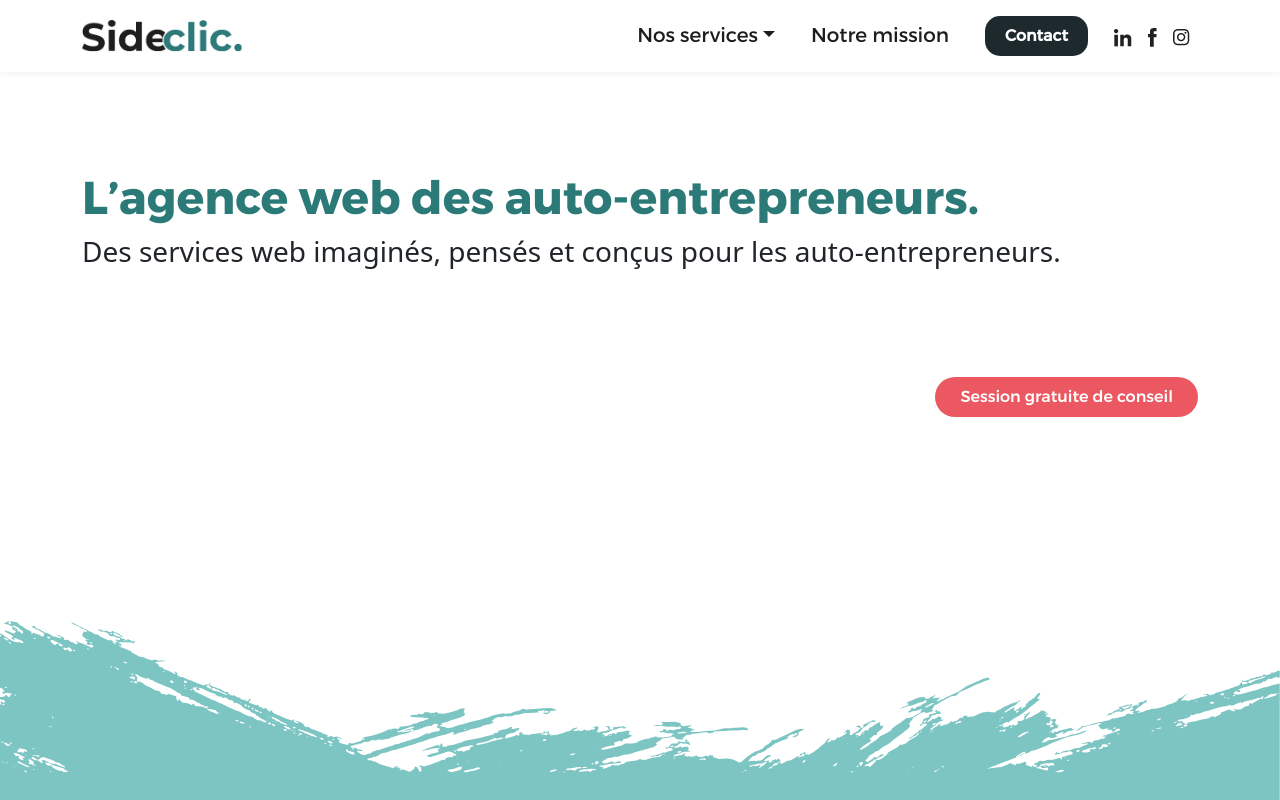
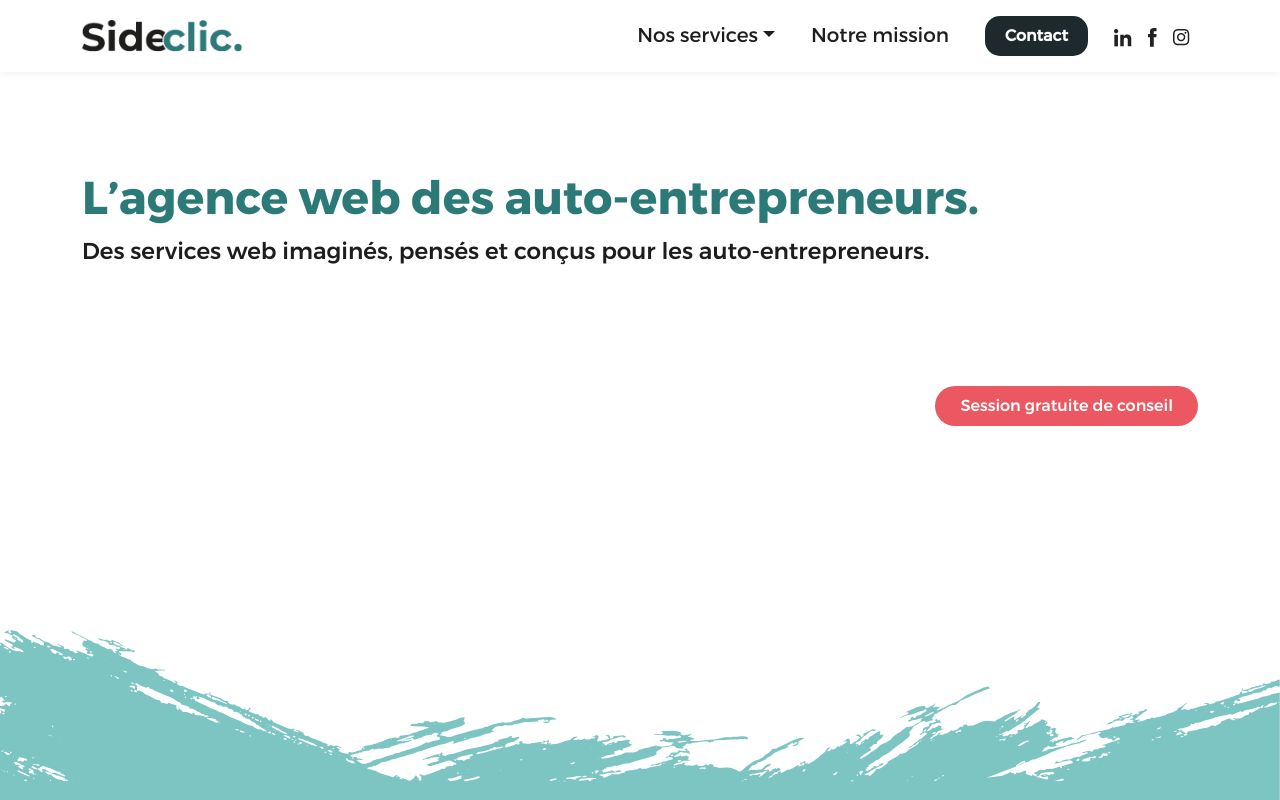
Before and after one commit to Sideclic-solutions/Sideclic-solutions.github.io, a React (Create React App) app: page / in a window 1280 px wide. Shown: the top 800 px of the page. Built offline with nearby package versions, Linux system fonts and the light colour scheme.

Commit message:
Update Home.js ( test3)

```diff
--- a/src/pages/home/Home.js
+++ b/src/pages/home/Home.js
@@ -31,7 +31,7 @@ const Home = () => {
                     <h1>
                         L’agence web des auto-entrepreneurs.
                     </h1>
-                   <h3> Des services web imaginés, pensés et conçus pour les auto-entrepreneurs. </h3>
+                   <p> Des services web imaginés, pensés et conçus pour les auto-entrepreneurs. </p>
                 </div>
                 <div className='d-flex  toend session-btn-container'>
                     <Button onClick={()=> window.open('https://calendly.com/sideclic/session_gratuite_de_conseil','_blank', 'rel=noopener noreferrer')}>Session gratuite de conseil</Button>
```
